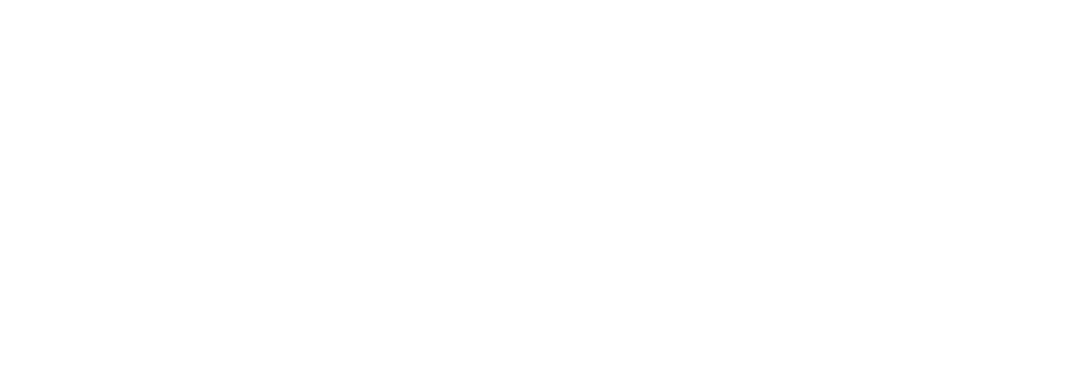
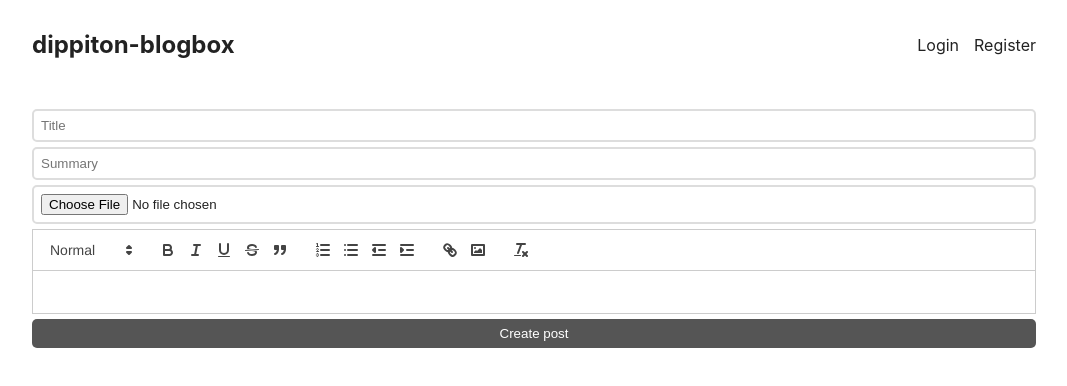
Before and after one commit to fdippiton/dippiton-blog-box, a React (Create React App) app in the folder client/: page /create in a window 1280 px wide. Before the commit this address had no page. Shown: the top 386 px of the page, without its empty margins (106-1173 px from the left). Built offline with nearby package versions, Linux system fonts and the light colour scheme; no server answers.

Commit message:
Setting create Post

```diff
--- a/client/package.json
+++ b/client/package.json
@@ -8,6 +8,7 @@
     "@testing-library/user-event": "^13.2.1",
     "react": "^18.2.0",
     "react-dom": "^18.2.0",
+    "react-quill": "^2.0.0",
     "react-scripts": "5.0.1",
     "web-vitals": "^2.1.0"
   },
--- a/client/src/App.css
+++ b/client/src/App.css
@@ -100,6 +100,7 @@
   border-radius: 5px;
 }
 
-form h1 {
+form.login h1,
+form.register h1 {
   text-align: center;
 }
--- a/client/src/App.js
+++ b/client/src/App.js
@@ -5,6 +5,7 @@
 import LoginPage from "./pages/LoginPage";
 import RegisterPage from "./pages/RegisterPage";
 import { UserContextProvider } from "./UserContext";
+import CreatePost from "./pages/CreatePost";
 
 function App() {
   return (
@@ -14,6 +15,7 @@
           <Route index element={<Home />} />
           <Route path="/login" element={<LoginPage />} />
           <Route path="/register" element={<RegisterPage />} />
+          <Route path="/create" element={<CreatePost />} />
         </Route>
       </Routes>
     </UserContextProvider>
--- /dev/null
+++ b/client/src/pages/CreatePost.jsx
@@ -0,0 +1,81 @@
+import React, { useState } from "react";
+import ReactQuill from "react-quill";
+import "react-quill/dist/quill.snow.css";
+
+const modules = {
+  toolbar: [
+    [{ header: [1, 2, 3, 4, false] }],
+    ["bold", "italic", "underline", "strike", "blockquote"],
+    [
+      { list: "ordered" },
+      { list: "bullet" },
+      { indent: "-1" },
+      { indent: "+1" },
+    ],
+    ["link", "image"],
+    ["clean"],
+  ],
+};
+
+const formats = [
+  "header",
+  "bold",
+  "italic",
+  "underline",
+  "strike",
+  "blockquote",
+  "list",
+  "bullet",
+  "indent",
+  "link",
+  "image",
+];
+
+function CreatePost() {
+  const [title, setTitle] = useState("");
+  const [summary, setSummary] = useState("");
+  const [content, setContent] = useState("");
+  const [files, setFiles] = useState("");
+
+  async function createNewPost(ev) {
+    const data = new FormData();
+    data.set("title", title);
+    data.set("summary", summary);
+    data.set("content", content);
+    data.set("file", files[0]);
+
+    ev.preventDefault();
+
+    const response = await fetch("http://localhost:4000/post", {
+      method: "POST",
+      body: data,
+    });
+  }
+
+  return (
+    <form onSubmit={createNewPost}>
+      <input
+        type="title"
+        placeholder={"Title"}
+        value={title}
+        onChange={(ev) => setTitle(ev.target.value)}
+      />
+      <input
+        type="summary"
+        placeholder={"Summary"}
+        value={summary}
+        onChange={(ev) => setSummary(ev.target.value)}
+      />
+      <input type="file" onChange={(ev) => setFiles(ev.target.files)} />
+      <ReactQuill
+        value={content}
+        onChange={(newValue) => setContent(newValue)}
+        modules={modules}
+        formats={formats}
+      />
+      <button style={{ marginTop: "5px" }}>Create post</button>
+    </form>
+  );
+}
+
+export default CreatePost;
--- a/package.json
+++ b/package.json
@@ -10,6 +10,7 @@
     "express": "^4.18.2",
     "jsonwebtoken": "^9.0.2",
     "mongoose": "^8.0.3",
+    "multer": "^1.4.5-lts.1",
     "react-router-dom": "^6.21.0"
   },
   "devDependencies": {
```
Also changed, not shown: 4 other files (tests, documents, lock files or other folders).
